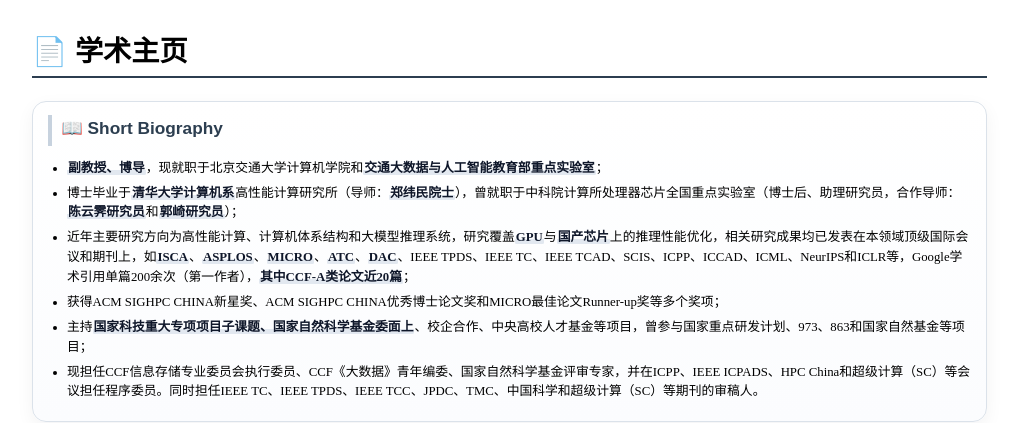
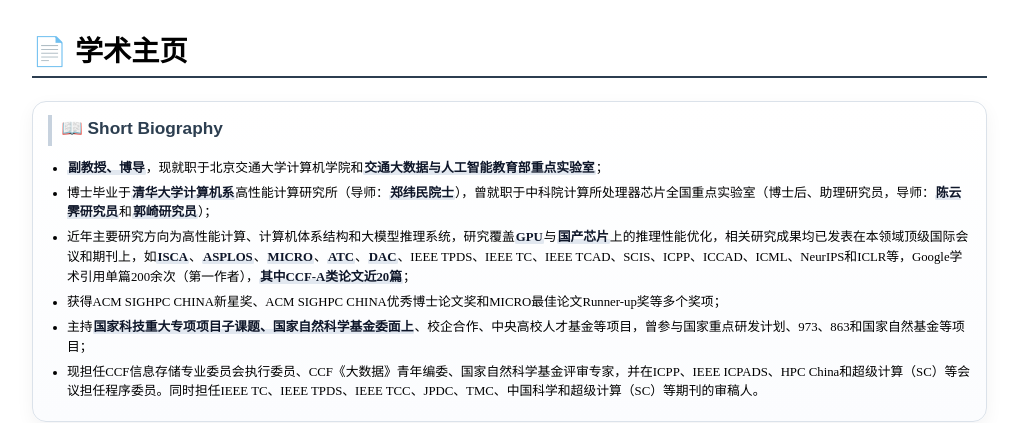
Before and after one commit to mlsys-research-jedy/mlsys-research-jedy.github.io, a Jekyll site: the page index.html, which Jekyll copies as it is, in a window 1280 px wide and 900 px high. Shown: the top 423 px of the window, without its empty margins (123-1141 px from the left). Built offline with Jekyll 4.4.1, drawn with Linux system fonts in a browser that asks for light colours.

Commit message:
Change co-advisor label to advisor

```diff
--- a/index.html
+++ b/index.html
@@ -199,7 +199,7 @@
         <div class="section-title biography-title">📖 Short Biography</div>
         <ul>
             <li><span class="bold">副教授、博导</span>，现就职于北京交通大学计算机学院和<span class="bold">交通大数据与人工智能教育部重点实验室</span>；</li>
-            <li>博士毕业于<span class="bold">清华大学计算机系</span>高性能计算研究所（导师：<span class="bold">郑纬民院士</span>），曾就职于中科院计算所处理器芯片全国重点实验室（博士后、助理研究员，合作导师：<span class="bold">陈云霁研究员</span>和<span class="bold">郭崎研究员</span>）；</li>
+            <li>博士毕业于<span class="bold">清华大学计算机系</span>高性能计算研究所（导师：<span class="bold">郑纬民院士</span>），曾就职于中科院计算所处理器芯片全国重点实验室（博士后、助理研究员，导师：<span class="bold">陈云霁研究员</span>和<span class="bold">郭崎研究员</span>）；</li>
             <li>近年主要研究方向为高性能计算、计算机体系结构和大模型推理系统，研究覆盖<span class="bold">GPU</span>与<span class="bold">国产芯片</span>上的推理性能优化，相关研究成果均已发表在本领域顶级国际会议和期刊上，如<span class="bold">ISCA</span>、<span class="bold">ASPLOS</span>、<span class="bold">MICRO</span>、<span class="bold">ATC</span>、<span class="bold">DAC</span>、IEEE TPDS、IEEE TC、IEEE TCAD、SCIS、ICPP、ICCAD、ICML、NeurIPS和ICLR等，Google学术引用单篇200余次（第一作者），<span class="bold">其中CCF-A类论文近20篇</span>；</li>
             <li>获得ACM SIGHPC CHINA新星奖、ACM SIGHPC CHINA优秀博士论文奖和MICRO最佳论文Runner-up奖等多个奖项；</li>
             <li>主持<span class="bold">国家科技重大专项项目子课题、国家自然科学基金委面上</span>、校企合作、中央高校人才基金等项目，曾参与国家重点研发计划、973、863和国家自然基金等项目；</li>
```
